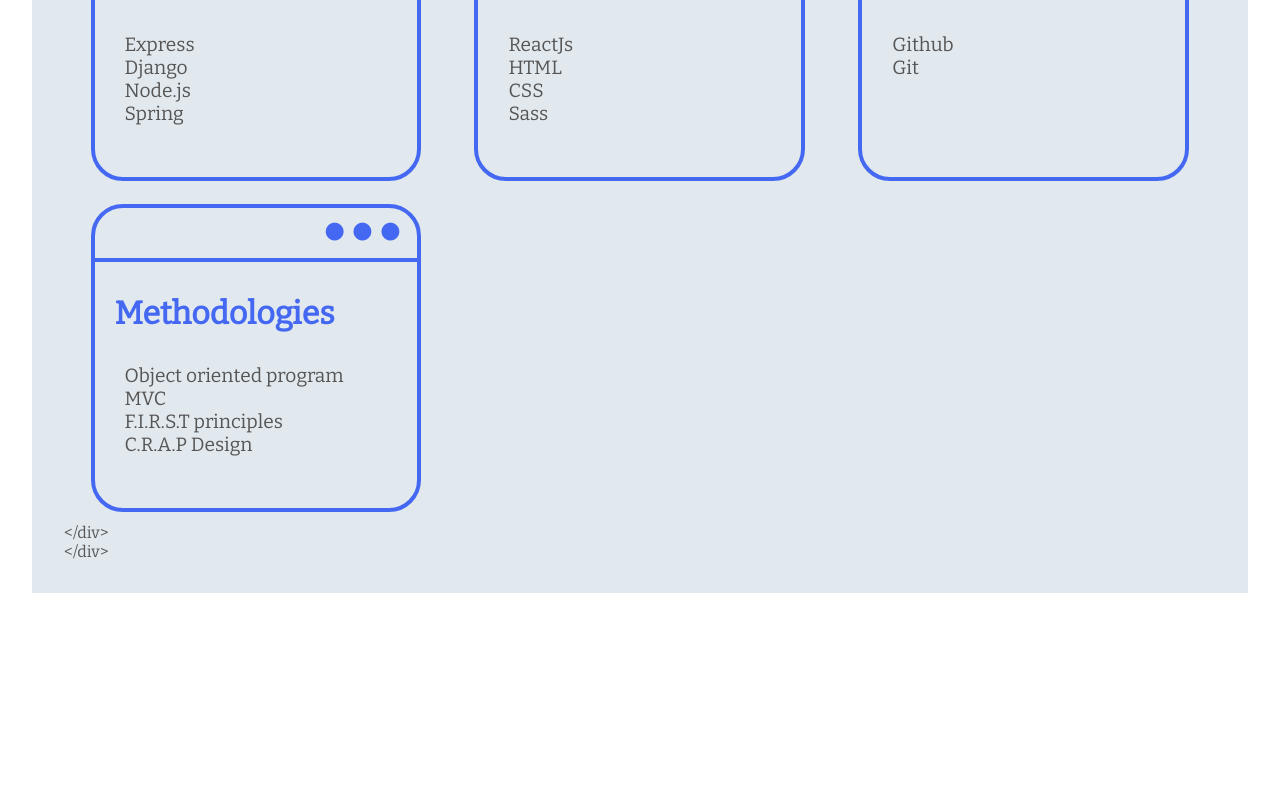
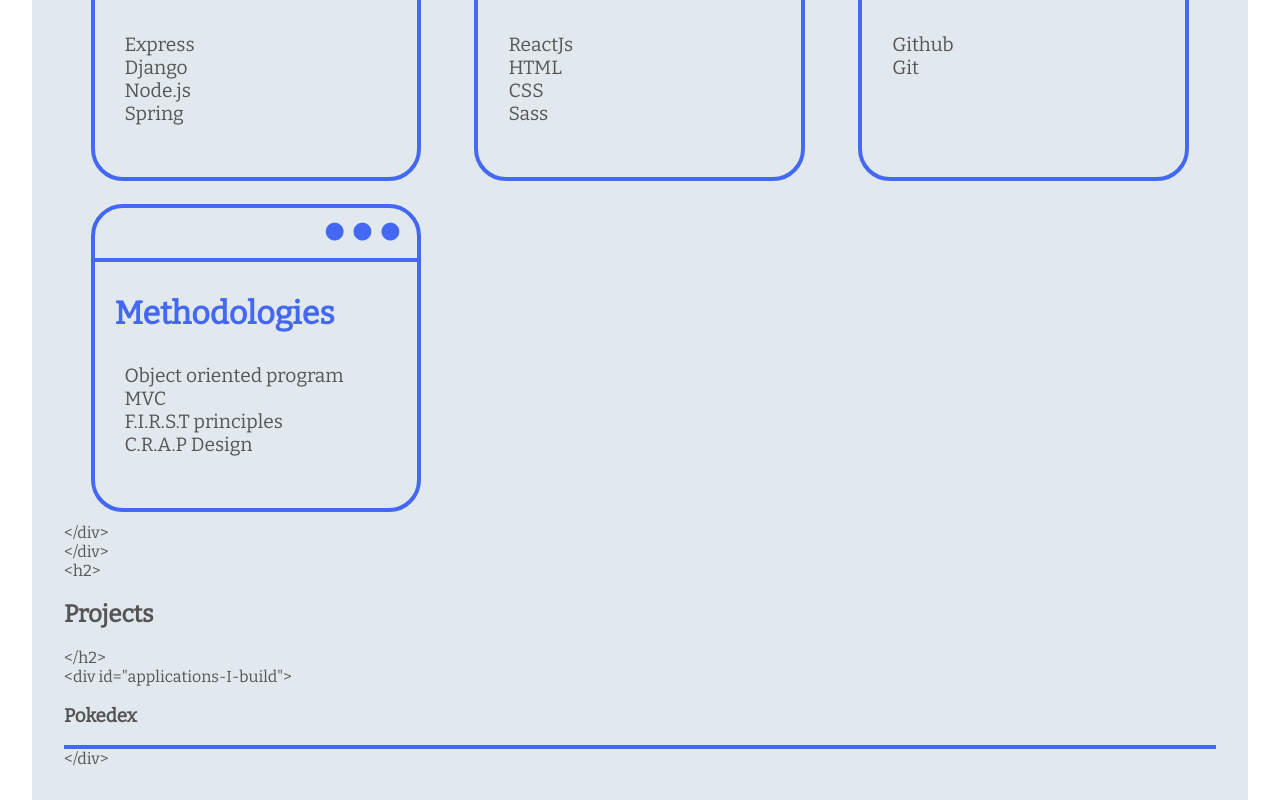
Before and after one commit to imdoug/portfolio, a React (Create React App) app: page / in a window 1280 px wide. Shown: the part 1891-2691 px from the top of the page. Before the commit the page ends 2484 px from the top, so only its background shows below. Built offline with nearby package versions, Linux system fonts and the light colour scheme.

Commit message:
Projects component created

```diff
--- a/src/App.js
+++ b/src/App.js
@@ -2,6 +2,7 @@
 import Intro from './components/Intro';
 import About from './components/About';
 import Skills from './components/Skills'
+import Projects from './components/Projects'
 
 function App() {
 
@@ -12,6 +13,7 @@
         <Intro/>
         <About/>
         <Skills/>
+        <Projects/>
       </div>
     </div>
     </>
--- /dev/null
+++ b/src/components/Projects.js
@@ -0,0 +1,28 @@
+import React from 'react';
+
+const Projects = () =>{
+    return(
+        <>
+        <div>
+            <p>{"<"}h2{">"}</p>
+            <h2>Projects</h2>
+            <p>{"<"}/h2{">"}</p>
+        </div>
+        <p>{"<"}div id="applications-I-build"{">"}</p>
+        <div>
+            <div>
+                <h3>Pokedex</h3>
+                <hr/>
+                <p></p>
+            </div>
+            <div>
+            </div>
+            <div></div>
+        </div>
+        <p>{"<"}/div{">"}</p>
+        </>
+    )
+
+}
+
+export default Projects
```
